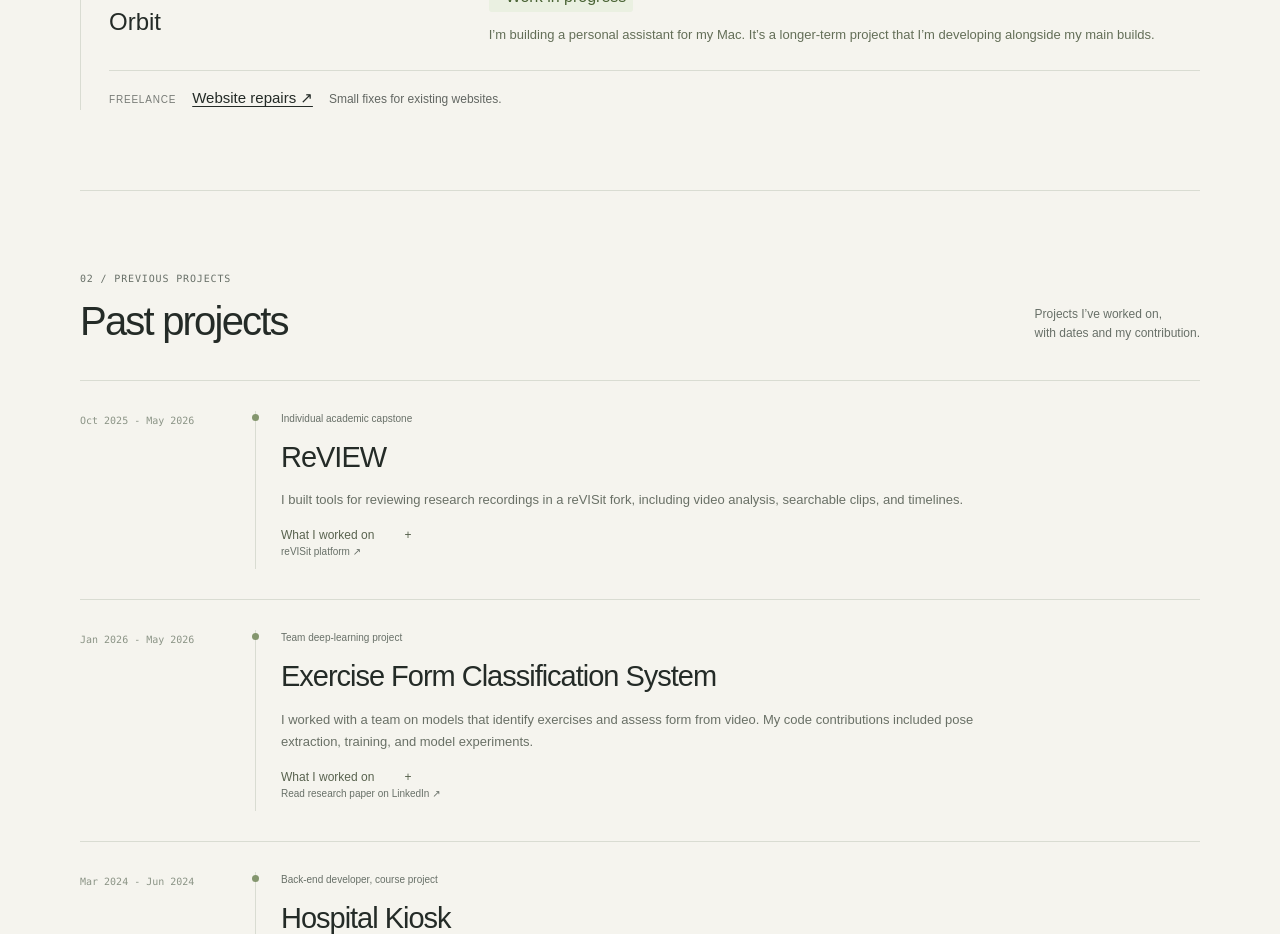
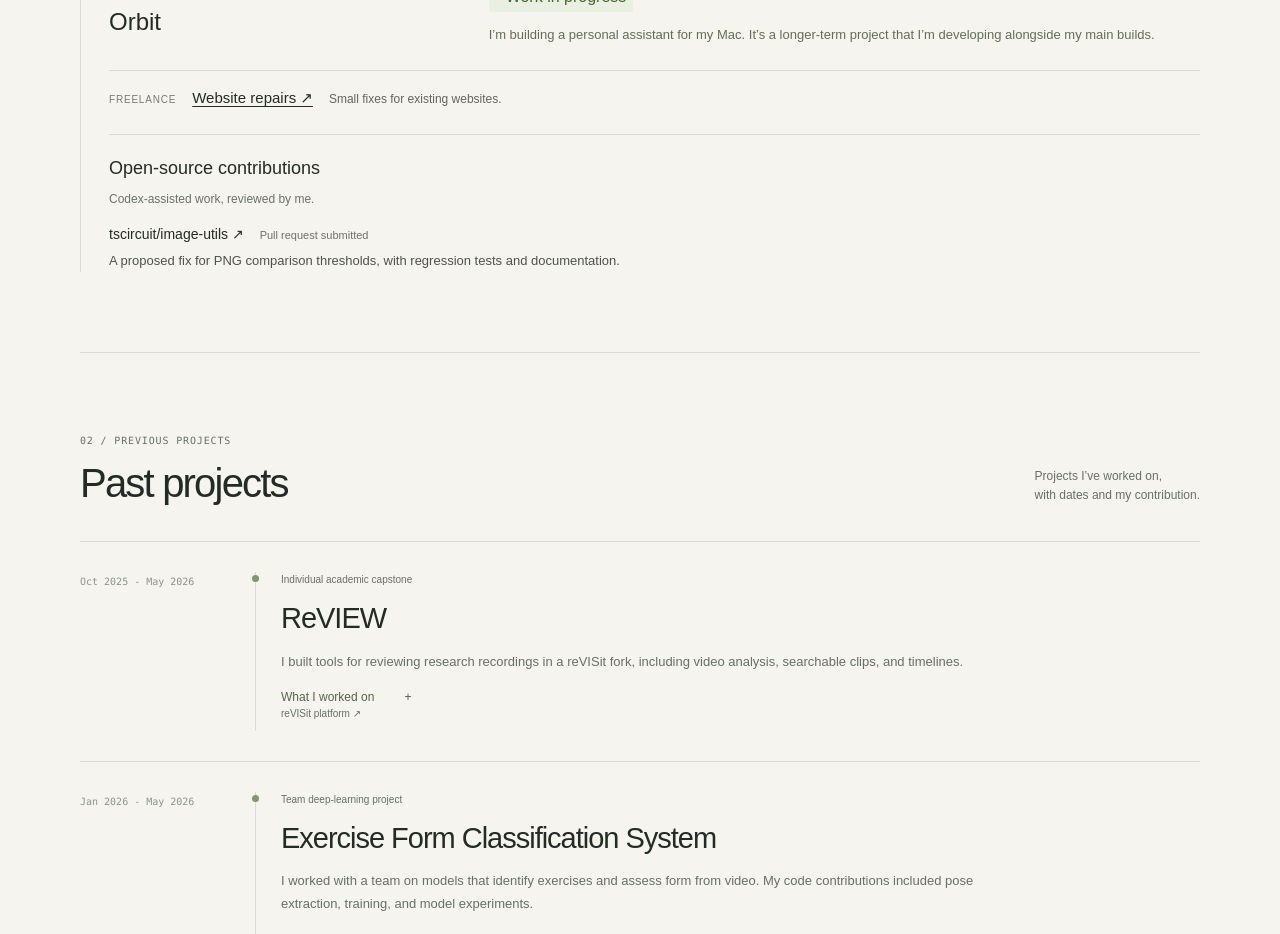
Before and after one commit to ScribleSean/scriblesean.github.io, a Next.js app: page /portfolio in a window 1280 px wide. Shown: the part 1580-2514 px from the top of the page. Built offline with nearby package versions, Linux system fonts and the light colour scheme; no server answers.

Commit message:
List verified upstream contributions beneath freelance work

```diff
--- /dev/null
+++ b/components/contributions/OpenSourceContributions.module.css
@@ -0,0 +1,9 @@
+.contributions { margin-top: 24px; padding-top: 20px; border-top: 1px solid var(--line, #ccc5b8); color: inherit; }
+.contributions h3 { margin: 0 0 8px; font-size: 18px; font-weight: 400; }
+.contributions .intro { margin: 0 0 16px; font-size: 12px; opacity: .65; }
+.contributions ul { list-style: none; padding: 0; margin: 0; }
+.contributions li + li { margin-top: 16px; }
+.title { display: flex; flex-wrap: wrap; gap: 8px 16px; align-items: baseline; }
+.title a { font-size: 14px; text-decoration: underline; text-underline-offset: 3px; }
+.title span { font-size: 11px; opacity: .65; }
+.contributions li p { margin: 6px 0 0; font-size: 13px; line-height: 1.6; opacity: .8; }
--- /dev/null
+++ b/components/contributions/OpenSourceContributions.tsx
@@ -0,0 +1,20 @@
+import styles from "./OpenSourceContributions.module.css";
+
+const contributions = [
+  {
+    name: "tscircuit/image-utils",
+    url: "https://github.com/tscircuit/image-utils/pull/41",
+    summary: "A proposed fix for PNG comparison thresholds, with regression tests and documentation.",
+  },
+];
+
+export default function OpenSourceContributions() {
+  return <section className={styles.contributions} aria-label="Open-source contributions">
+    <h3>Open-source contributions</h3>
+    <p className={styles.intro}>Codex-assisted work, reviewed by me.</p>
+    <ul>{contributions.map(contribution => <li key={contribution.url}>
+      <div className={styles.title}><a href={contribution.url} target="_blank" rel="noreferrer">{contribution.name} ↗</a><span>Pull request submitted</span></div>
+      <p>{contribution.summary}</p>
+    </li>)}</ul>
+  </section>;
+}
--- a/components/portfolio/PortfolioContent.tsx
+++ b/components/portfolio/PortfolioContent.tsx
@@ -4,6 +4,7 @@ import type { MouseEvent } from "react";
 import Image from "next/image";
 import Link from "next/link";
 import { contact, experience, projects } from "@/data/resume";
+import OpenSourceContributions from "@/components/contributions/OpenSourceContributions";
 import styles from "./PortfolioContent.module.css";
 
 type PortfolioContentProps = { onContact?: () => void; embedded?: boolean };
@@ -82,6 +83,7 @@ export default function PortfolioContent({ onContact, embedded = false }: Portfo
       <article className={styles.freelanceNote}>
         <span>Freelance</span><h3><a href="https://scriblesean.github.io/website-repairs/" target="_blank" rel="noreferrer">Website repairs ↗</a></h3><p>Small fixes for existing websites.</p>
       </article>
+      <OpenSourceContributions />
       </div>
     </section>
 
--- a/components/prototype/PrototypePortfolio.tsx
+++ b/components/prototype/PrototypePortfolio.tsx
@@ -5,6 +5,7 @@ import { AnimatePresence, motion } from "framer-motion";
 import { useEffect, useRef, useState, useSyncExternalStore, type MouseEvent } from "react";
 import { getMotionPreference, subscribeMotion } from "@/lib/browser-preferences";
 import { contact, education, projects } from "@/data/resume";
+import OpenSourceContributions from "@/components/contributions/OpenSourceContributions";
 import styles from "./PrototypePortfolio.module.css";
 
 const words = ["Software engineering.", "Computer vision.", "Creative projects."];
@@ -79,6 +80,7 @@ export default function PrototypePortfolio({ embedded = false, onContact, onPhot
       <article className={styles.freelanceNote}>
         <span>Freelance</span><h3><a href="https://scriblesean.github.io/website-repairs/" target="_blank" rel="noreferrer">Website repairs ↗</a></h3><p>Small fixes for existing websites.</p>
       </article>
+      <OpenSourceContributions />
     </section>
     <section className={styles.section} id="research"><div className={styles.sectionTitle}><div><span className={styles.eyebrow}>02 / SELECTED PROJECTS</span><h2>Some earlier work.</h2></div><p>Research, experiments,<br />and team projects.</p></div><div className={styles.projectGrid}>{projects.map((project, index) => <article className={styles.project} key={project.name}><div className={styles.projectTop}><span>0{index + 1}</span><span>{project.period}</span></div><p className={styles.eyebrow}>{project.role}</p><h3>{project.name}</h3><p>{project.portfolioSummary}</p><details><summary>My contribution <span>+</span></summary><ul>{project.outcomes.map(item => <li key={item}>{item}</li>)}</ul><div className={styles.tags}>{project.tags.map(tag => <span key={tag}>{tag}</span>)}</div></details>{project.href && <a href={project.href} target="_blank" rel="noreferrer">{project.linkLabel} ↗</a>}</article>)}</div></section>
     <section id="path" className={`${styles.section} ${styles.path}`}><div className={styles.sectionTitle}><div><span className={styles.eyebrow}>03 / EDUCATION & WORK</span><h2>A path, still unfolding.</h2></div><p>The main milestones.<br />A little of what happened alongside.</p></div><div className={styles.timeline}><div className={styles.years} aria-label="Choose a timeline year">{milestones.map(item => <button type="button" key={item.year} onClick={() => setYear(item.year)} aria-pressed={year === item.year} aria-controls="milestone">{item.year}<span /></button>)}</div><div id="milestone" className={styles.milestone} aria-live="polite"><AnimatePresence mode="wait" initial={false}><motion.div key={year} initial={{ opacity: 0, y: 8 }} animate={{ opacity: 1, y: 0 }} exit={{ opacity: 0, y: -8 }} transition={{ duration: reduced ? 0 : .15 }}><div className={styles.milestoneMeta}><span>{active.kind}</span><strong>{active.year}</strong></div><h3>{active.title}</h3><p>{active.detail}</p><aside><span>{year === "2026" ? "PERSONAL / INDEPENDENT BUILDS" : "ALONG THE WAY"}</span><p>{active.side}</p>{year === "2026" && <a href="#work">See what I’m building ↑</a>}</aside></motion.div></AnimatePresence></div></div></section>
```
